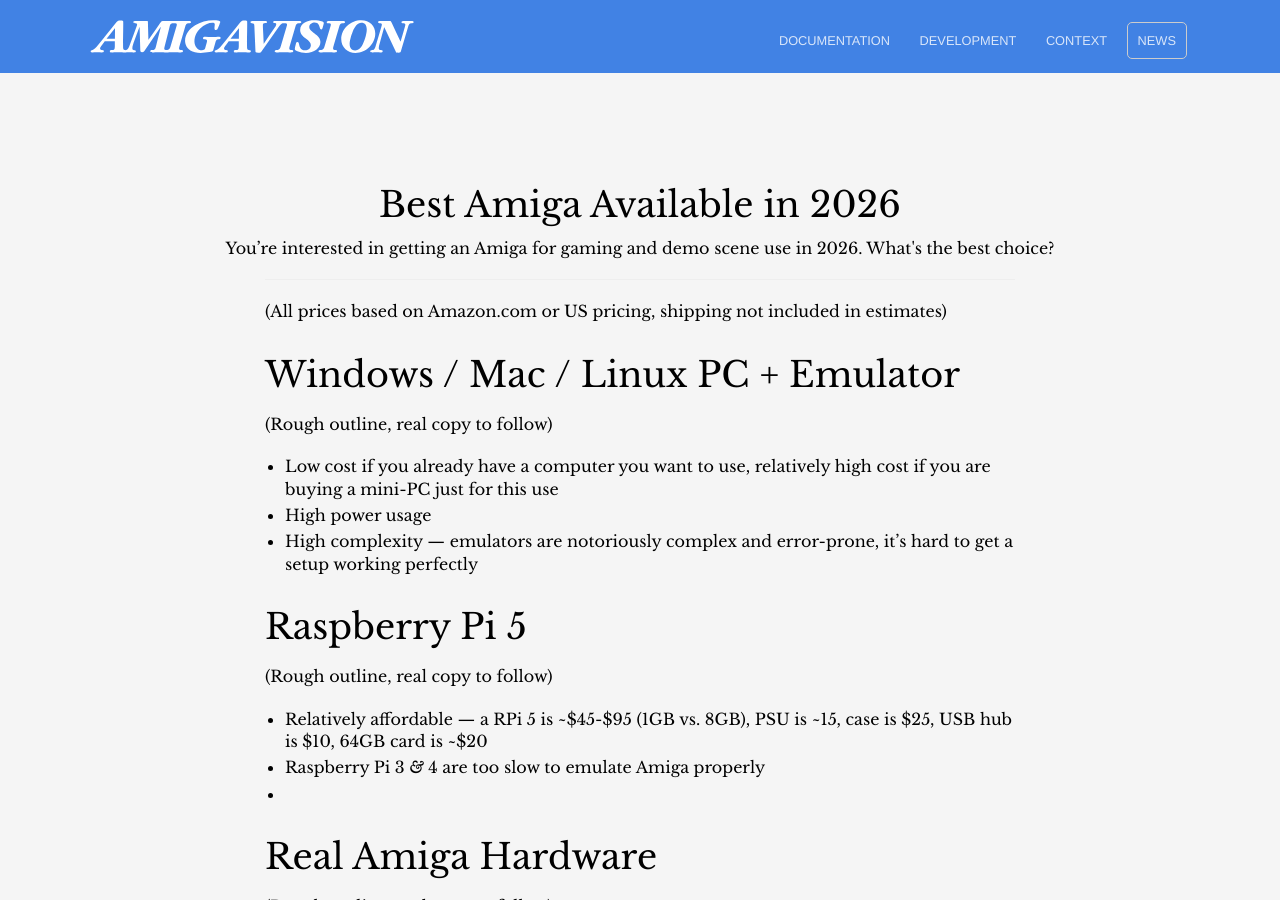
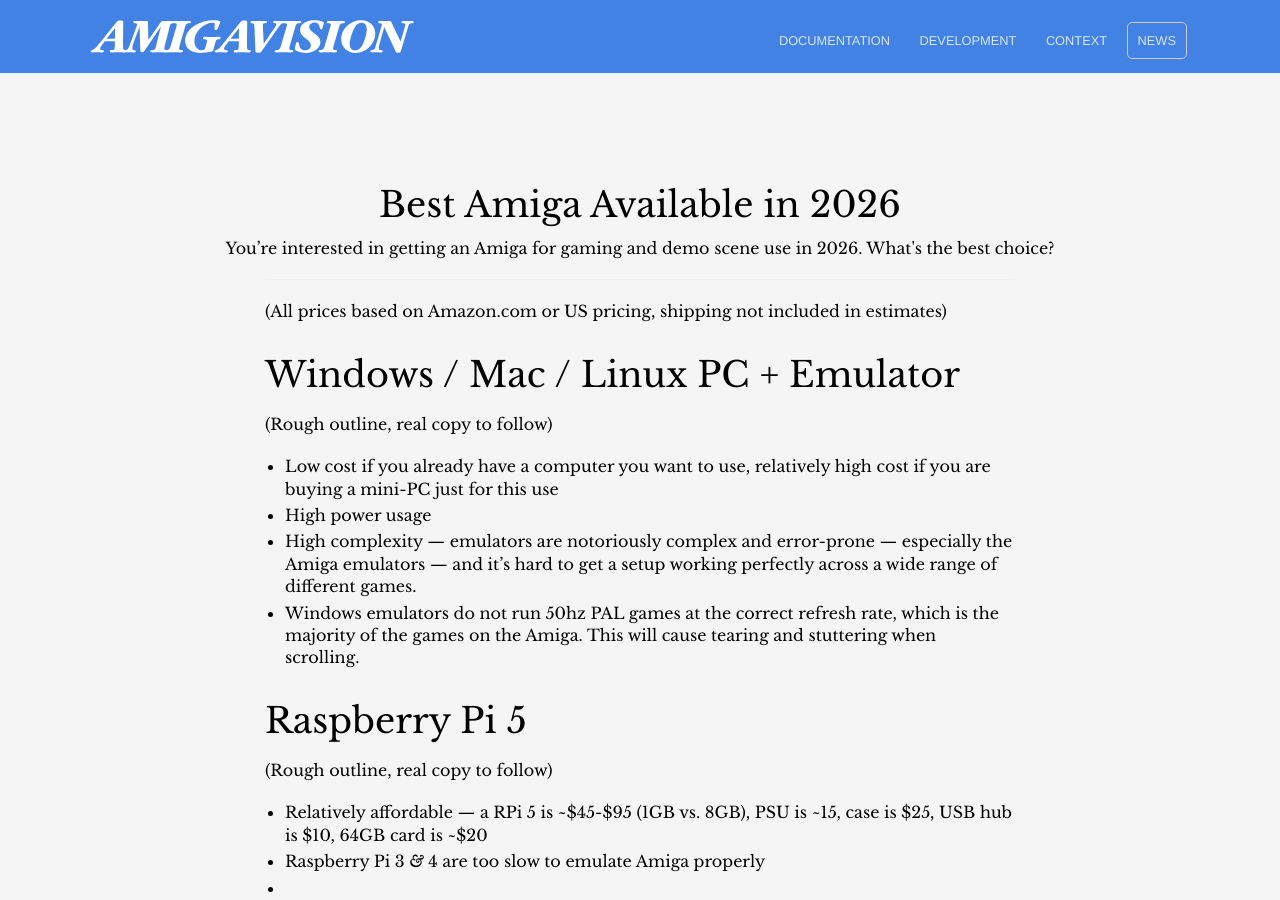
Before and after one commit to amigavision/amigavision.github.io, a Jekyll site: the page built from best.md, in a window 1280 px wide and 900 px high. Built offline with Jekyll 4.4.1, drawn with Linux system fonts in a browser that asks for light colours; some of the changed text lies outside the part shown.

Commit message:
Add note about 50hz PAL on desktop OS

```diff
--- a/best.md
+++ b/best.md
@@ -11,7 +11,8 @@
 
 * Low cost if you already have a computer you want to use, relatively high cost if you are buying a mini-PC just for this use
 * High power usage
-* High complexity — emulators are notoriously complex and error-prone, it’s hard to get a setup working perfectly
+* High complexity — emulators are notoriously complex and error-prone — especially the Amiga emulators — and it’s hard to get a setup working perfectly across a wide range of different games.
+* Windows emulators do not run 50hz PAL games at the correct refresh rate, which is the majority of the games on the Amiga. This will cause tearing and stuttering when scrolling.
 
 ## Raspberry Pi 5
 
@@ -53,11 +54,12 @@
 Cycle Accuracy | 🟩🟩🟩 | 🟩🟩🟩 | 🟨🟨 | <br>🟨🟨<br> [^1]
 Chipset Fidelity <br>(OCS, ECS, AGA) | 🟩🟩🟩 | 🟩🟩🟩 | 🟨🟨 | 🟩🟩🟩
 Determinism | 🟩🟩🟩 | 🟩🟩🟩 | 🟨🟨 | 🟩🟩🟩
-Performance Consistency | <br>🟨🟨<br>[^2] | 🟩🟩🟩 | 🟨🟨 | 🟨🟨
+Performance Consistency | <br>🟨🟨<br> [^2] | 🟩🟩🟩 | 🟨🟨 | 🟨🟨
 Demo Scene Compatibility | 🟩🟩🟩 | 🟩🟩🟩 | 🟨🟨 | 🟩🟩🟩
+Correct 50hz PAL and 60hz NTSC Refresh Rates | ✅ | ✅ | ✅ | <br<❌<br> [^3]
 Audio Accuracy | 🟩🟩🟩 | 🟩🟩🟩 | 🟨🟨 | 🟩🟩🟩
 Mouse Behavior *&* Accuracy | 🟩🟩🟩 | 🟩🟩🟩 | 🟨🟨 | 🟨🟨
-Low Input/Output Latency | 🟩🟩🟩 | 🟩🟩🟩 | 🟨🟨 | <br>🟥<br>[^3]
+Low Input/Output Latency | 🟩🟩🟩 | 🟩🟩🟩 | 🟨🟨 | <br>🟥<br> [^4]
 Low Complexity | 🟥 | 🟩🟩🟩 | 🟩🟩🟩 | 🟥
 Low Effort | 🟥 | 🟩🟩🟩 | 🟩🟩🟩 | 🟥
 Low Maintenance Burden | 🟥 | 🟩🟩🟩 | 🟩🟩🟩 | 🟩🟩🟩
@@ -80,7 +82,9 @@
 
 [^2]: On aging, analog hardware, you get capacitor drift, power rail fluctuations, clock stability variations with temperature, etc. An expanded Amiga introduces potential issues: Accelerators change bus contention behavior, and RTG cards, CF adapters, USB, etc. introduce side effects.
 
-[^3]: Modern desktop operating systems have way too many variables to keep input and output latency low, e.g. host OS interruptions, USB latency and polling speed, graphics rendering pipelines, etc.
+[^3]: Only on Linux. Windows and Mac emulators always run at 60hz, which causes tearing and stuttering when scrolling.
+
+[^4]: Modern desktop operating systems have way too many variables to keep input and output latency low, e.g. host OS interruptions, USB latency and polling speed, graphics rendering pipelines, etc.
 
 <script>
 document.addEventListener("DOMContentLoaded", function () {
```
